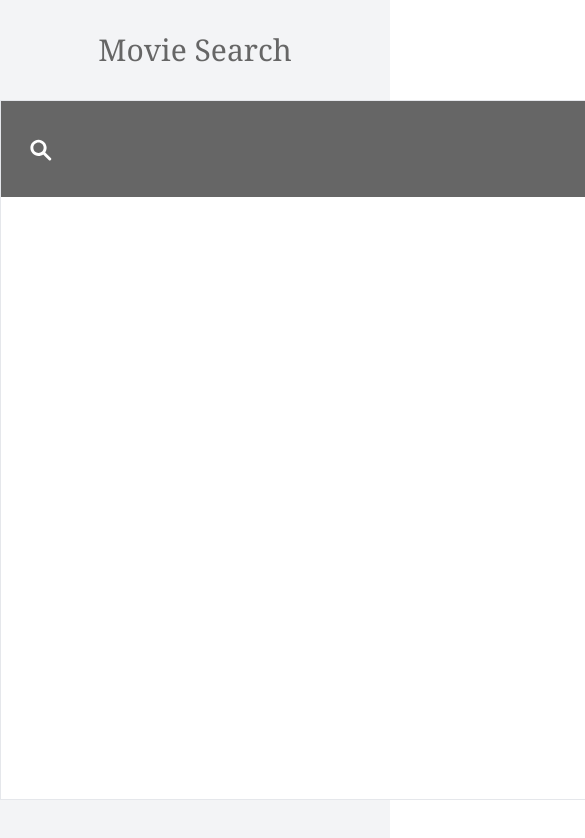
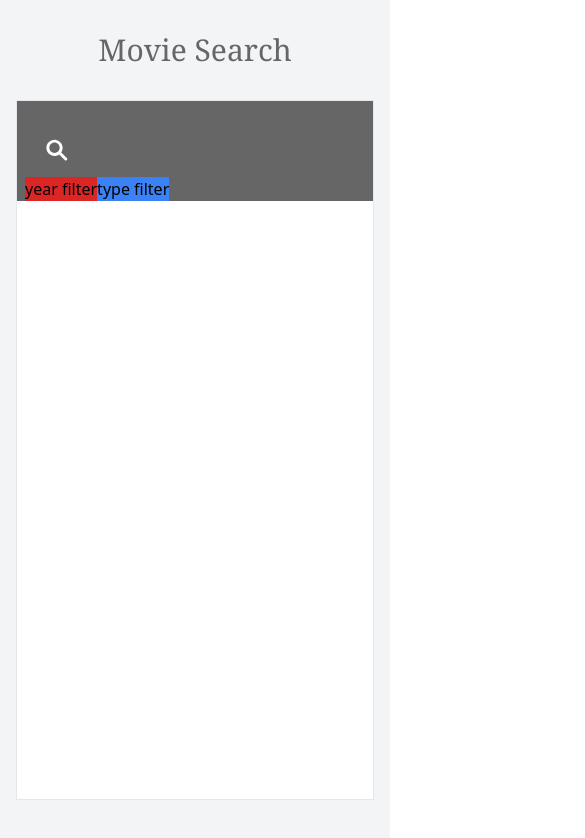
Before and after one commit to GreyMilton/omdb-api-search, a Vue app: page / in a window 390 px wide. Shown: the top 838 px of the page, 585 px wide, since content can reach past the window. Built offline with nearby package versions, Linux system fonts and the light colour scheme.

Commit message:
OMDB-2: improve responsive styling of search bar

```diff
--- a/src/App.vue
+++ b/src/App.vue
@@ -18,7 +18,9 @@ function handleSearch(latestSearch) {
   </header>
 
   <main class="grow bg-gray-100 pb-20">
-    <section class="m-auto h-[700px] w-[1152px] border bg-white">
+    <section
+      class="mx-4 h-[700px] max-w-[1152px] border bg-white sm:mx-14 xl:m-auto"
+    >
       <SearchBar @search="handleSearch" />
     </section>
   </main>
--- a/src/components/SearchBar.vue
+++ b/src/components/SearchBar.vue
@@ -14,10 +14,12 @@ watch(search, (newSearch) => {
 </script>
 
 <template>
-  <div class="flex h-24 items-center justify-between bg-omdb-grey px-2">
+  <div
+    class="flex flex-col justify-between bg-omdb-grey px-2 pt-5 md:h-24 md:flex-row md:items-center md:pt-0"
+  >
     <SearchInput
       v-model="search"
-      class="w-5/12"
+      class="w-full md:w-5/12"
     />
     <div class="flex items-center">
       <h3 class="bg-red-600">year filter</h3>
--- a/src/components/SearchInput.vue
+++ b/src/components/SearchInput.vue
@@ -20,17 +20,17 @@ function handleClear() {
 </script>
 
 <template>
-  <div class="flex items-center">
+  <div class="flex items-center pr-4 md:pr-0">
     <label for="search-input">
       <MagnifyingGlass />
     </label>
     <input
       id="search-input"
       v-model="model"
-      class="h-10 grow bg-transparent pl-2 text-2xl font-light text-white hover:bg-white/10 focus-visible:outline-none focus-visible:ring-4 focus-visible:ring-white"
+      class="h-10 min-w-0 grow bg-transparent pl-2 text-2xl font-light text-white hover:bg-white/10 focus-visible:outline-none focus-visible:ring-4 focus-visible:ring-white"
     />
     <button
-      class="ml-3 h-8 w-8 rounded-full bg-white/80 pb-1 text-2xl leading-none text-omdb-grey hover:bg-white focus-visible:border-omdb-grey focus-visible:outline-2 focus-visible:outline-omdb-grey focus-visible:ring-[6px] focus-visible:ring-white"
+      class="ml-3 h-8 w-8 flex-shrink-0 rounded-full bg-white/80 pb-1 text-2xl leading-none text-omdb-grey hover:bg-white focus-visible:border-omdb-grey focus-visible:outline-2 focus-visible:outline-omdb-grey focus-visible:ring-[6px] focus-visible:ring-white"
       :class="{ 'pointer-events-none invisible': !showClear }"
       @click="handleClear"
     >
```
